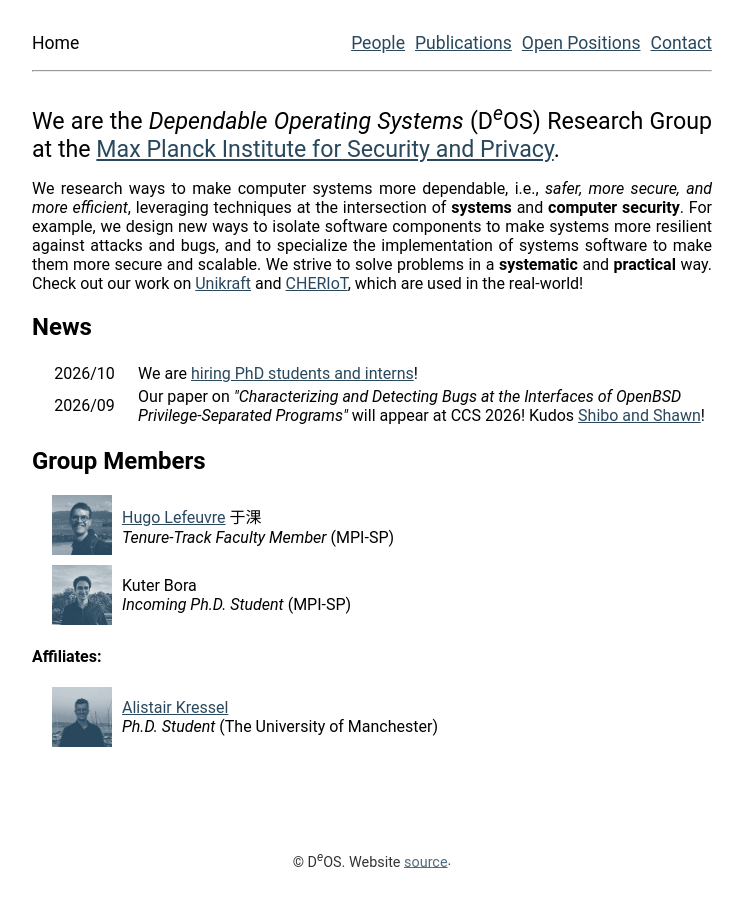
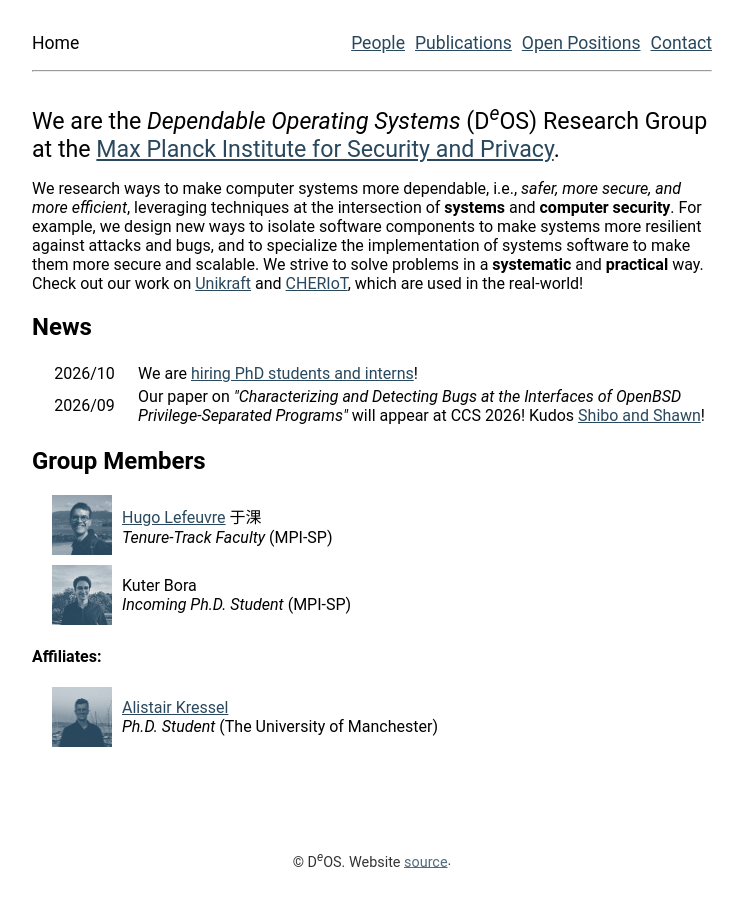
Before and after one commit to mpi-sp-deos/mpi-sp-deos.github.io, a Jekyll site: the page built from index.md, in a window 1280 px wide. Shown: the whole page, without its empty margins (268-1011 px from the left). Built offline with Jekyll 4.4.1, drawn with Linux system fonts in a browser that asks for light colours.

Commit message:
Visual nits
Signed-off-by: Hugo Lefeuvre <hlef@cs.ubc.ca>

```diff
--- a/_data/people.yml
+++ b/_data/people.yml
@@ -8,7 +8,7 @@
 current:
 - name: Hugo Lefeuvre
   othername: 于淉
-  role: Tenure-Track Faculty Member
+  role: Tenure-Track Faculty
   affiliation: MPI-SP
   picture: hugo-lefeuvre
   link: https://owl.eu.com
--- a/assets/css/main.css
+++ b/assets/css/main.css
@@ -18,11 +18,6 @@ body {
 a {
    /* MPI color scheme for links */
    color: #29485d;
-}
-
-p {
-    text-align: justify;
-    text-justify: inter-word;
 }
 
 li > * {
```
